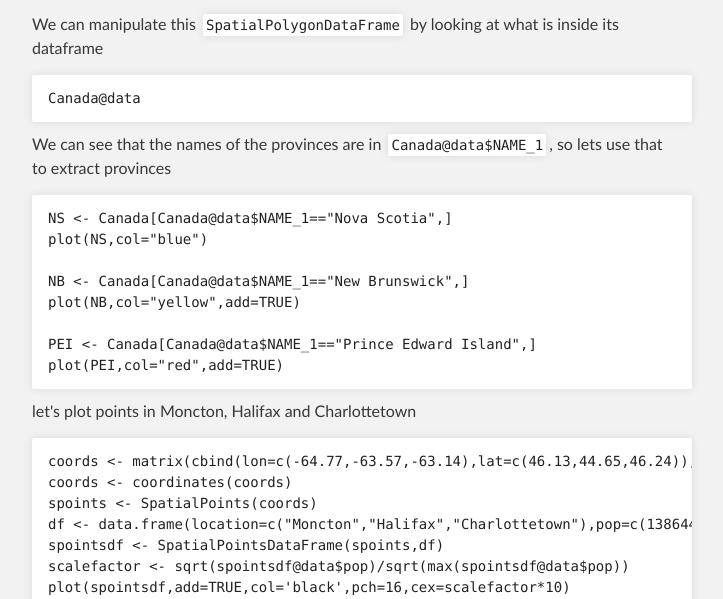
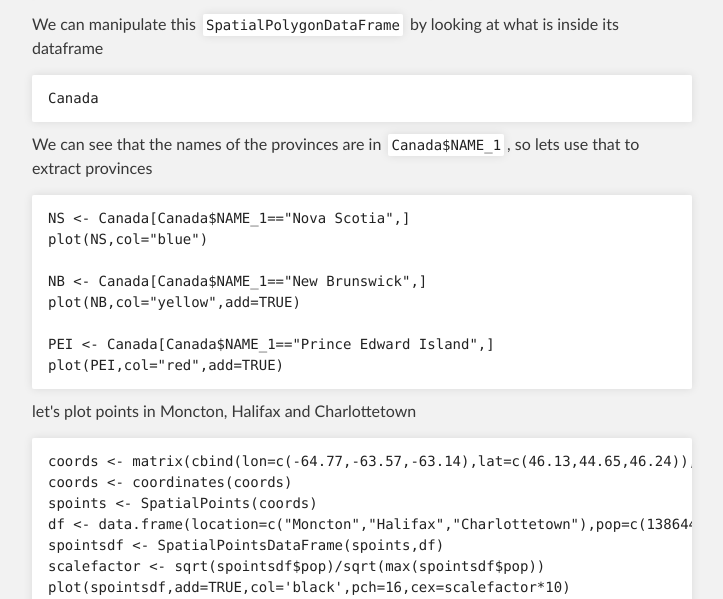
Before and after one commit to remi-daigle/GIS_mapping_in_R, a plain HTML site: page index.html in a window 1280 px wide. Shown: the part 5315-5914 px from the top of the page, without its empty margins (288-1011 px from the left). Drawn offline with Linux system fonts and the light colour scheme.

```diff
--- a/index.html
+++ b/index.html
@@ -194,18 +194,18 @@ plot(Canada)
 
 <p>We can manipulate this <code>SpatialPolygonDataFrame</code> by looking at what is inside its dataframe</p>
 
-<pre><code>Canada@data
+<pre><code>Canada
 </code></pre>
 
-<p>We can see that the names of the provinces are in <code>Canada@data$NAME_1</code>, so lets use that to extract provinces</p>
+<p>We can see that the names of the provinces are in <code>Canada$NAME_1</code>, so lets use that to extract provinces</p>
 
-<pre><code>NS &lt;- Canada[Canada@data$NAME_1=="Nova Scotia",]
+<pre><code>NS &lt;- Canada[Canada$NAME_1=="Nova Scotia",]
 plot(NS,col="blue")
 
-NB &lt;- Canada[Canada@data$NAME_1=="New Brunswick",]
+NB &lt;- Canada[Canada$NAME_1=="New Brunswick",]
 plot(NB,col="yellow",add=TRUE)
 
-PEI &lt;- Canada[Canada@data$NAME_1=="Prince Edward Island",]
+PEI &lt;- Canada[Canada$NAME_1=="Prince Edward Island",]
 plot(PEI,col="red",add=TRUE)
 </code></pre>
 
@@ -216,7 +216,7 @@ coords &lt;- coordinates(coords)
 spoints &lt;- SpatialPoints(coords)
 df &lt;- data.frame(location=c("Moncton","Halifax","Charlottetown"),pop=c(138644,390095,34562))
 spointsdf &lt;- SpatialPointsDataFrame(spoints,df)
-scalefactor &lt;- sqrt(spointsdf@data$pop)/sqrt(max(spointsdf@data$pop))
+scalefactor &lt;- sqrt(spointsdf$pop)/sqrt(max(spointsdf$pop))
 plot(spointsdf,add=TRUE,col='black',pch=16,cex=scalefactor*10)
 </code></pre>
 
```
Also changed, not shown: params.json (+1 -1 lines).
